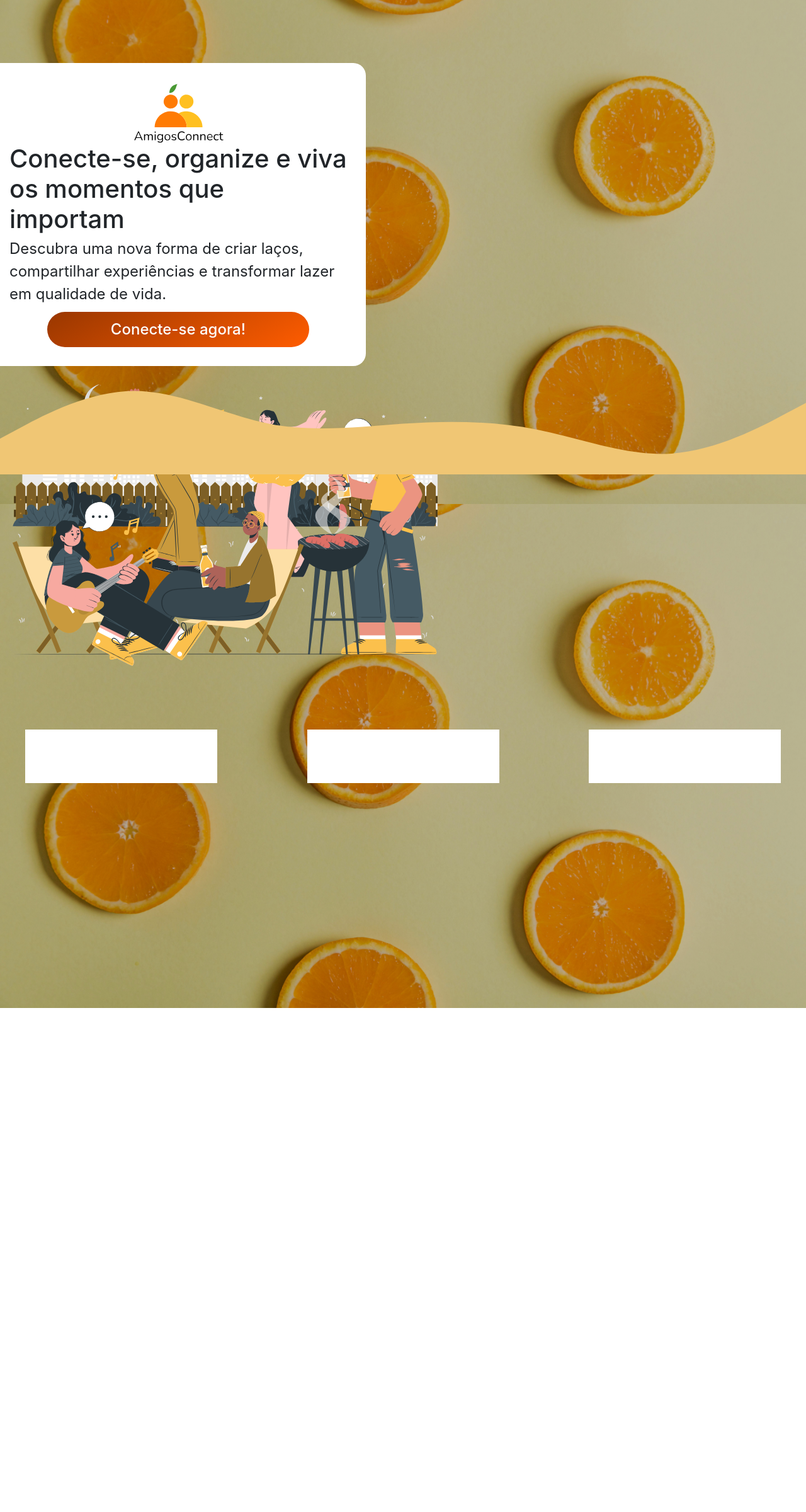
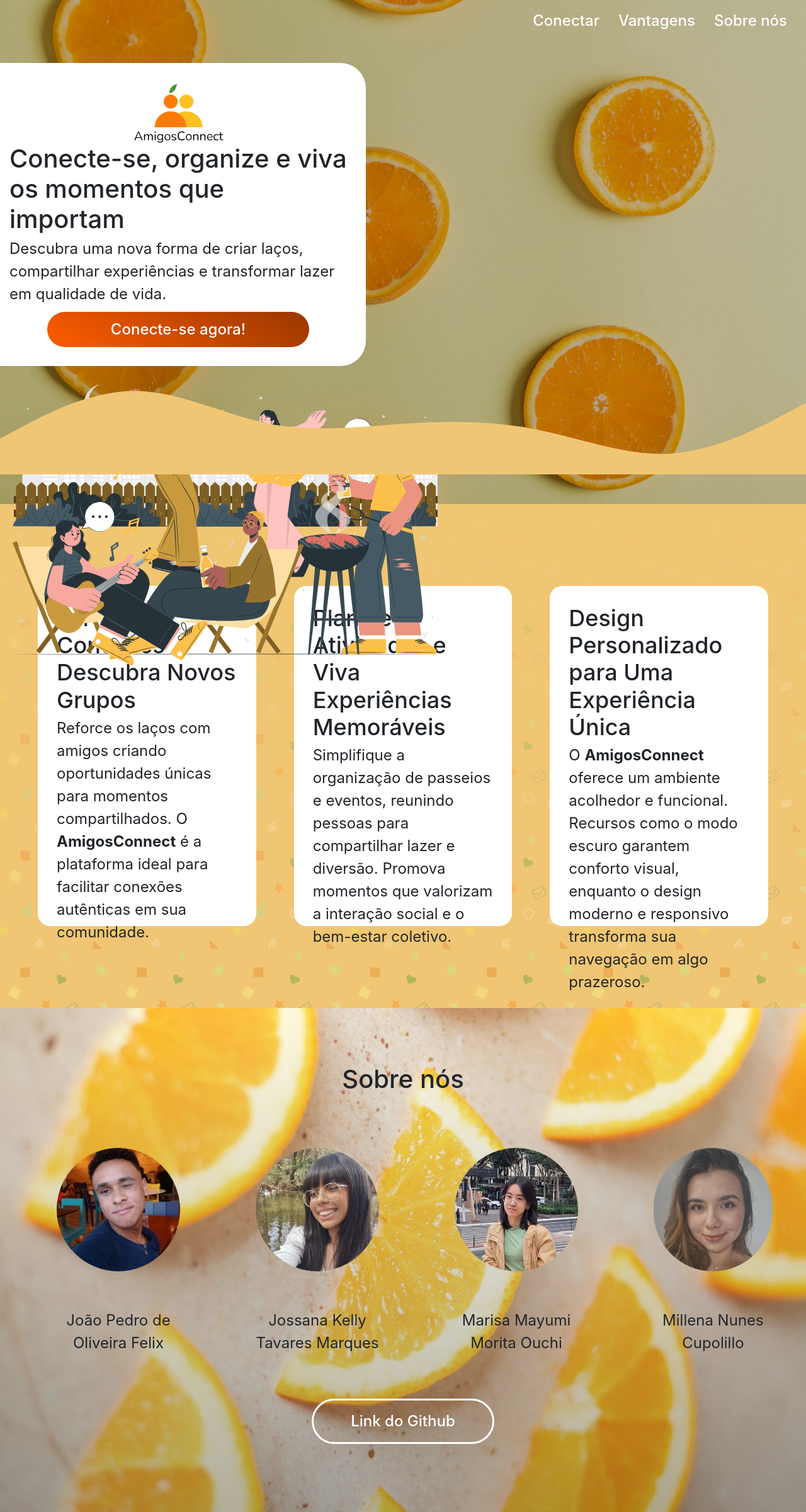
Before and after one commit to maris2606/AmigosConnect, a Python web app: template templates/index.html in a window 1280 px wide. Shown: the whole page at 63% size. Before the commit the page ends 1600 px from the top, so only its background shows below. Run offline with Jinja, Linux system fonts and the light colour scheme; the template is opened without the code that fills it, so the values that code supplies are empty; some libraries are stand-ins or nearby versions.

Commit message:
terminado landing page

```diff
--- a/static/css/landingPage.css
+++ b/static/css/landingPage.css
@@ -1,11 +1,39 @@
 html{
     font-size: 62.5%;
+    scroll-behavior: smooth;
 }
 
 * {
     margin: 0;
     padding: 0;
     border: none;
+}
+
+header {
+    width: 100%;
+    height: 0;
+    display: absolute;
+    position: sticky;
+    top: 0;
+    z-index: 2;
+}
+
+.links-header {
+    display: flex;
+    align-items: center;
+    justify-content: end;
+    padding: 15px;
+}
+
+.links-header a{
+    color: white;
+    margin-inline: 15px;
+}
+
+.links-header a:hover{
+    color: rgb(109, 64, 22);
+    text-decoration: none;
+    margin-inline: 15px;
 }
 
 .onda{
@@ -33,9 +61,16 @@ html{
     color: white;
     display: block;
     width: 100%;
-    background: linear-gradient(-30deg,#FF5C00, #993700);
+    background: linear-gradient(30deg,#FF5C00, #993700);
     padding: 10px;
     border-radius: 30px;
+    transition: all 200ms ease-in-out;
+}
+
+.link-conecte:hover{
+    color: white;
+    text-decoration: none;
+    transform: scale(1.05);
 }
 
 .titulo {
@@ -51,8 +86,8 @@ a{
     font-weight: 500;
 }
 
-.card-texto-1{
-    border-radius: 0 20px 20px 0;
+.card-texto{
+    border-radius: 0 40px 40px 0;
     padding: 30px;
     z-index: 1;
 }
@@ -63,16 +98,57 @@ a{
     height: 100vh;
     min-width: 100%;
 
-    background-image: linear-gradient(rgba(0, 0, 0, 0.25), rgba(0, 0, 0, 0.25)), url("/static/images/bg-laranjas.jpg");
+    background-image: linear-gradient(rgba(240, 198, 115, 1), rgba(240, 198, 115, 0)), url("/static/images/bg-pattern.png");
     background-repeat: no-repeat;
     background-size: cover;
     background-position: center center;
 }
 
 .quadro {
+    border-radius: 20px;
     background-color: #fff;
+    font-size: 2.4rem;
+    transition: all 200ms ease-in-out;
 }
 
-.img-pg-2{
-    border-radius: 0% 100% 0% 0% / 0% 100% 0% 0% ;
+.quadro:hover {
+    transform: scale(1.02);
 }
+
+.titulo-quadro {
+    font-size: 3.6rem;
+}
+
+
+.conteudo-3{
+    padding: 0;
+    height: 100vh;
+    min-width: 100%;
+
+    background-image: linear-gradient(rgba(0, 0, 0,0), rgba(0, 0, 0, 0.3)), url("/static/images/bg-laranja-2.jpg");
+    background-repeat: no-repeat;
+    background-size: cover;
+    background-position: center center;
+}
+
+.icone {
+    height: 196px;
+    border-radius: 100px;
+}
+
+.link-github {
+    border-radius: 50px;
+    border: 3px white solid;
+    padding: 15px;
+    color: white;
+    display: block;
+    width: 100%;
+    text-align: center;
+    transition: all 200ms ease-in-out;
+}
+
+.link-github:hover{
+    color: rgb(109, 64, 22);
+    text-decoration: none;
+    background: white;
+}
--- a/templates/index.html
+++ b/templates/index.html
@@ -10,9 +10,20 @@
     <link rel="stylesheet" href="https://cdn.jsdelivr.net/npm/bootstrap@4.0.0/dist/css/bootstrap.min.css" integrity="sha384-Gn5384xqQ1aoWXA+058RXPxPg6fy4IWvTNh0E263XmFcJlSAwiGgFAW/dAiS6JXm" crossorigin="anonymous">
 </head>
 <body>
-    <div class="container conteudo-1 d-flex align-items-center p-0 w-100">
+
+    <header>
+        <div class="links-header">
+            <a href="#conectar" class="link-header">Conectar</a>
+
+            <a href="#vantagens" class="link-header">Vantagens</a>
+
+            <a href="#sobre_nos" class="link-header">Sobre nós</a>
+        </div>
+    </header>
+
+    <div id="conectar" class="container-fluid conteudo-1 d-flex align-items-center p-0">
         <div class="row w-100 h-75">
-            <div class="d-flex flex-column justify-content-between align-items-center bg-white card-texto-1">
+            <div class="d-flex flex-column justify-content-between align-items-center bg-white card-texto">
                 <img class="logo" src="../static/icons/logo-nome-v.svg" alt="logo amigos connect">
 
                 <h1 class="titulo align-self-start">Conecte-se, organize e viva <br>os momentos que <br>importam</h1>
@@ -32,34 +43,70 @@
 
     <img class="onda w-100" src="/static/images/wave.svg" alt="onda decorativa">
 
-    <div class="container conteudo-2 d-flex align-items-center justify-content-center p-0 w-100">
-        <div class="row d-flex align-items-center justify-content-between w-100 h-75 p-5">
-            <div class="col-3 quadro p-5 m-3">
-                <img class="img-pg-2" src="" alt="">
-                <h1>
-
+    <div id="vantagens" class="container-fluid conteudo-2 d-flex align-items-center justify-content-center p-0">
+        <div class="row d-flex flex-row flex-nowrap align-items-center justify-content-between w-100 h-75 p-5">
+            <div class="quadro d-flex flex-column justify-content-between align-items-center p-5 m-5 w-100 h-100">
+                <h1 class="titulo-quadro">
+                    Fortaleça Conexões e Descubra Novos Grupos
                 </h1>
                 <p>
-
+                    Reforce os laços com amigos criando oportunidades únicas para momentos compartilhados. O
+                    <strong>AmigosConnect</strong> é a plataforma ideal para facilitar conexões autênticas em sua comunidade.
                 </p>
             </div>
-            <div class="col-3 quadro p-5 m-3">
-                <img class="img-pg-2" src="" alt="">
-                <h1>
-
+            <div class="quadro d-flex flex-column justify-content-between align-items-center p-5 m-5 w-100 h-100">
+                <h1 class="titulo-quadro">
+                    Planeje Atividades e Viva Experiências Memoráveis
                 </h1>
                 <p>
-
+                    Simplifique a organização de passeios e eventos, reunindo pessoas para compartilhar lazer e diversão.
+                    Promova momentos que valorizam a interação social e o bem-estar coletivo.
                 </p>
             </div>
-            <div class="col-3 quadro p-5 m-3">
-                <img class="img-pg-2" src="" alt="">
-                <h1>
-
+            <div class="quadro d-flex flex-column justify-content-between align-items-center p-5 m-5 w-100 h-100">
+                <h1 class="titulo-quadro">
+                    Design Personalizado para Uma Experiência Única
                 </h1>
                 <p>
+                    O <strong>AmigosConnect</strong> oferece um ambiente acolhedor e funcional.
+                    Recursos como o modo escuro garantem conforto visual, enquanto o design moderno e responsivo transforma sua navegação em algo prazeroso.
+                </p>
+            </div>
+        </div>
+    </div>
 
-                </p>
+    <div id="sobre_nos" class="container-fluid conteudo-3 d-flex flex-column align-items-center justify-content-center p-0">
+        <div class="row">
+            <div class="col h-25 w-100 d-flex justify-content-center align-items-center">
+                <h1 class="titulo">Sobre nós</h1>
+            </div>
+        </div>
+        <div class="row d-flex flex-row flex-nowrap align-items-center justify-content-between w-100 p-5">
+           <div class="col p-5 m-5 h-100 w-100 d-flex flex-column align-items-center justify-content-between">
+            <img class="icone" src="/static/team/joao.jpeg" alt="João">
+            <p class="text-center">João Pedro de Oliveira Felix</p>
+           </div>
+
+           <div class="col p-5 m-5 h-100 w-100 d-flex flex-column align-items-center justify-content-between">
+            <img class="icone" src="/static/team/jossana.jpg" alt="Jossana">
+            <p class="text-center">Jossana Kelly Tavares Marques</p>
+           </div>
+
+           <div class="col p-5 m-5 h-100 w-100 d-flex flex-column align-items-center justify-content-between">
+            <img class="icone" src="/static/team/maris.jpg" alt="Marisa">
+            <p class="text-center">Marisa Mayumi Morita Ouchi</p>
+           </div>
+
+           <div class="col p-5 m-5 h-100 w-100 d-flex flex-column align-items-center justify-content-between">
+            <img class="icone" src="/static/team/millena.jpeg" alt="Millena">
+            <p class="text-center">Millena Nunes Cupolillo</p>
+           </div>
+
+        </div>
+
+        <div class="row w-25 d-flex align-items-center">
+            <div class="col h-25 w-100 d-flex justify-content-center align-items-center">
+                <a class="link-github" href="https://github.com/maris2606/AmigosConnect">Link do Github</a>
             </div>
         </div>
     </div>
```
Also changed, not shown: static/images/bg-laranja-2.jpg (added), static/team/joao.jpeg (added), static/team/jossana.jpg (added), static/team/maris.jpg (added), static/team/millena.jpeg (added).
